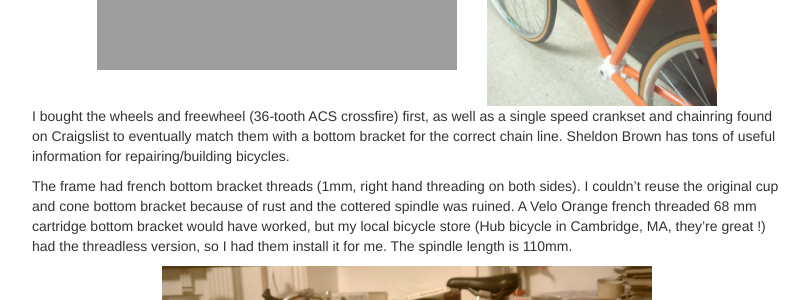
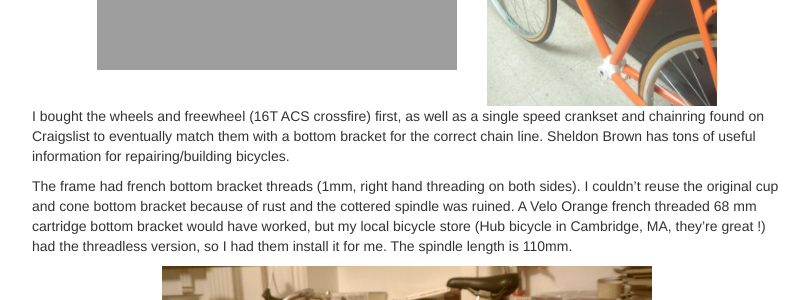
Before and after one commit to naimo/nicolas.github.com, a Jekyll site: the page built from _posts/2013-08-26-vita-sprint.md, in a window 1280 px wide and 900 px high, scrolled down 1514 px. Shown: the part 310-610 px from the top of the window, without its empty margins (38-847 px from the left). Built offline with Jekyll 4.4.1, drawn with Linux system fonts in a browser that asks for light colours; Markdown is read by kramdown in place of the engine named in the settings.

Commit message:
Update 2013-08-26-vita-sprint.md

```diff
--- a/_posts/2013-08-26-vita-sprint.md
+++ b/_posts/2013-08-26-vita-sprint.md
@@ -37,7 +37,7 @@ Finally, a clear coat was sprayed to protect the paint. I took my time and left
   <div class="col-md-4"><img src="{{ site.url }}/assets/img/clearcoat2.jpg" class="img-responsive" alt="Clear coat applied - back"></div>
 </div>
 
-I bought the wheels and freewheel (36-tooth ACS crossfire) first, as well as a single speed crankset and chainring found on Craigslist to eventually match them with a bottom bracket for the correct chain line. Sheldon Brown has tons of useful information for repairing/building bicycles.
+I bought the wheels and freewheel (16T ACS crossfire) first, as well as a single speed crankset and chainring found on Craigslist to eventually match them with a bottom bracket for the correct chain line. Sheldon Brown has tons of useful information for repairing/building bicycles.
 
 The frame had french bottom bracket threads (1mm, right hand threading on both sides). I couldn't reuse the original cup and cone bottom bracket because of rust and the cottered spindle was ruined. A Velo Orange french threaded 68 mm cartridge bottom bracket would have worked, but my local bicycle store (Hub bicycle in Cambridge, MA, they're great !) had the threadless version, so I had them install it for me. The spindle length is 110mm.
 
```
